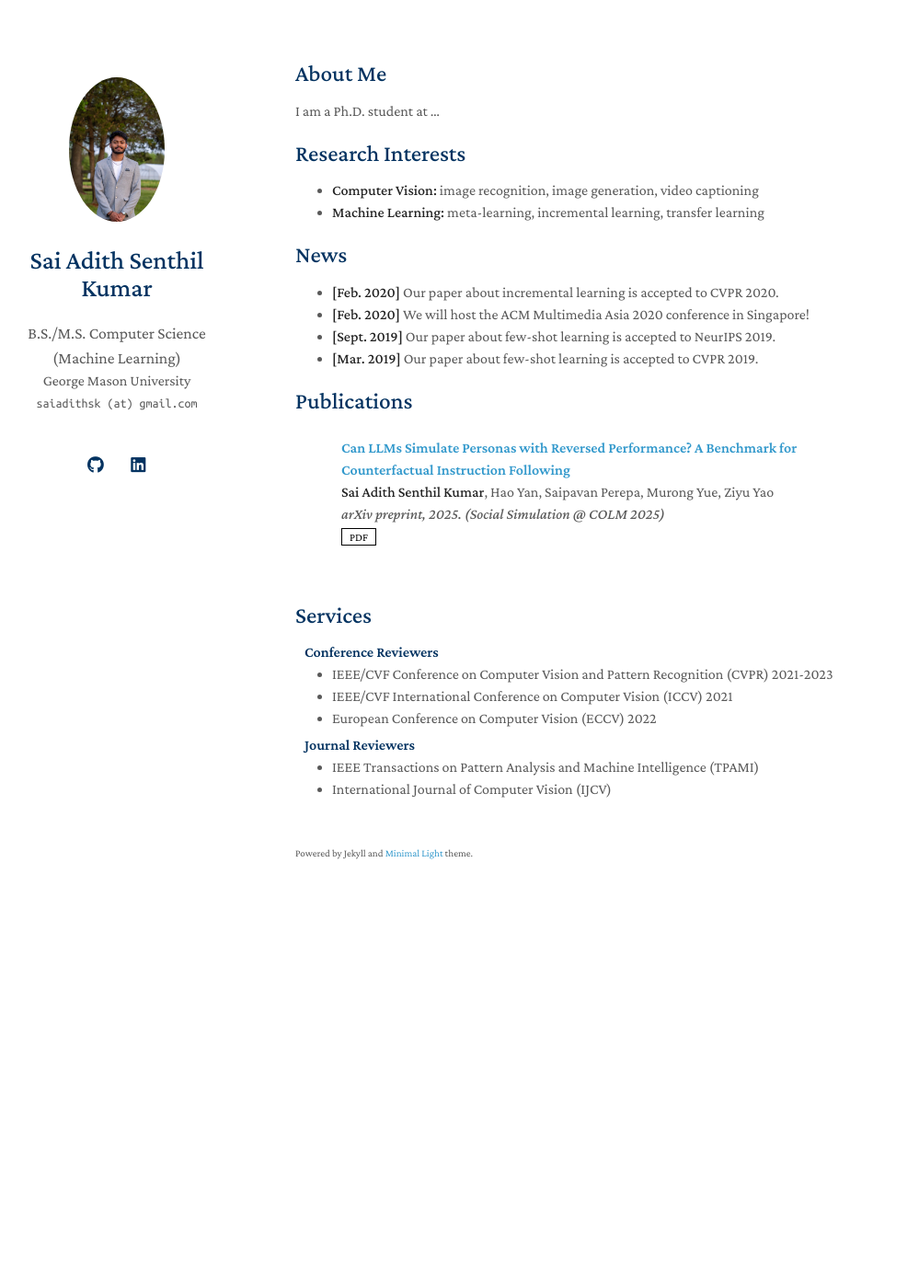
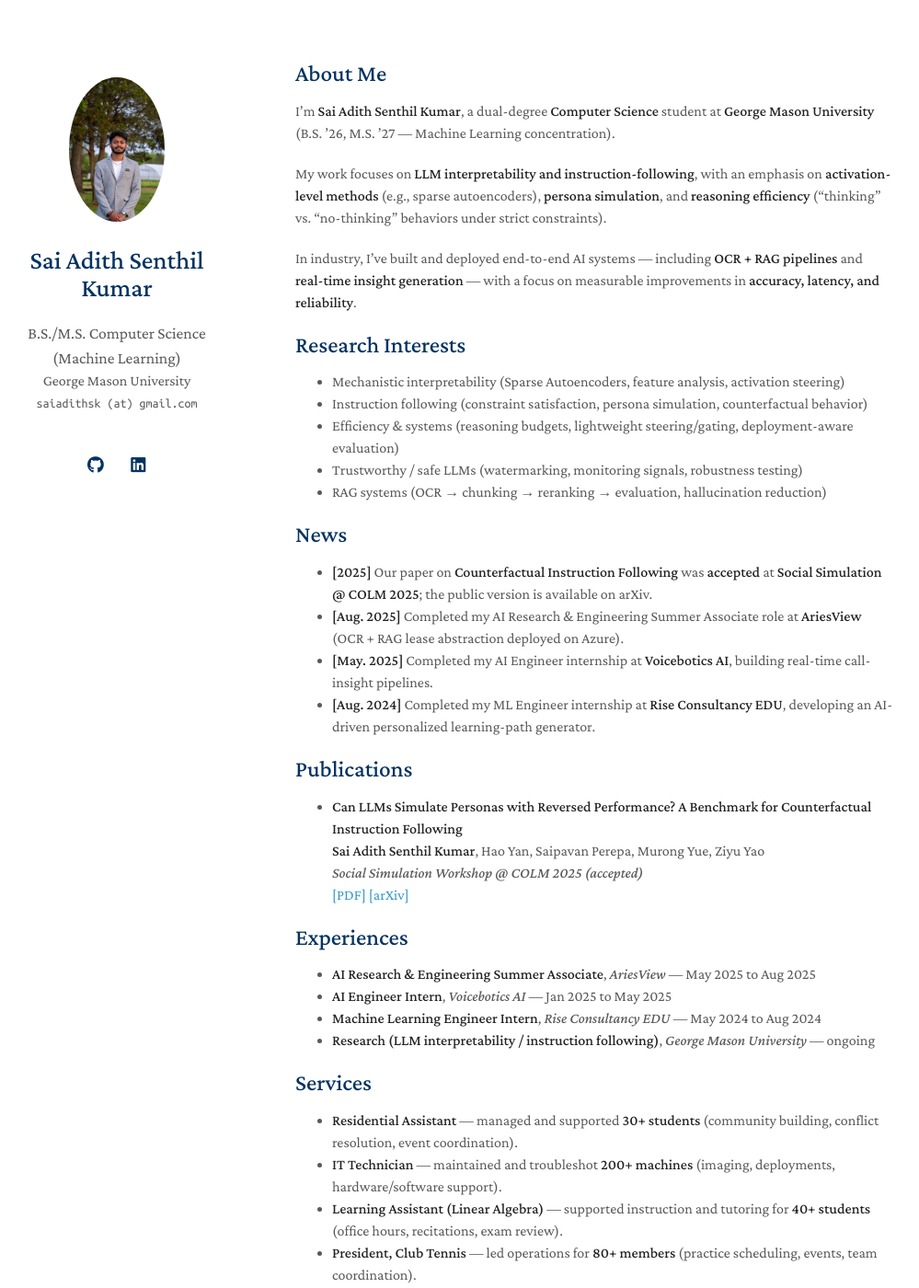
Before and after one commit to SAI-ADITH/SAI-ADITH.github.io, a Jekyll site: the page built from index.md, in a window 1280 px wide and 1400 px high. Shown: the whole window at 92% size, without its empty margins (149-1148 px from the left). Built offline with Jekyll 4.4.1, drawn with Linux system fonts in a browser that asks for light colours; a style sheet for code colours, icons or effects is not loaded; our own code applies the rules of GitHub Pages for plain Markdown files; some of the changed text lies outside the part shown.

Commit message:
Update personal profile with detailed information
Expanded personal and professional details, including research interests, experiences, services, talks, and awards.

````diff
--- a/index.md
+++ b/index.md
@@ -4,20 +4,53 @@ layout: homepage
 
 ## About Me
 
-I am a Ph.D. student at ...
+I’m **Sai Adith Senthil Kumar**, a dual-degree **Computer Science** student at **George Mason University** (B.S. ’26, M.S. ’27 — Machine Learning concentration).
+
+My work focuses on **LLM interpretability and instruction-following**, with an emphasis on **activation-level methods** (e.g., sparse autoencoders), **persona simulation**, and **reasoning efficiency** (“thinking” vs. “no-thinking” behaviors under strict constraints).
+
+In industry, I’ve built and deployed end-to-end AI systems — including **OCR + RAG pipelines** and **real-time insight generation** — with a focus on measurable improvements in **accuracy, latency, and reliability**.
 
 ## Research Interests
 
-- **Computer Vision:** image recognition, image generation, video captioning
-- **Machine Learning:** meta-learning, incremental learning, transfer learning
+- Mechanistic interpretability (Sparse Autoencoders, feature analysis, activation steering)
+- Instruction following (constraint satisfaction, persona simulation, counterfactual behavior)
+- Efficiency & systems (reasoning budgets, lightweight steering/gating, deployment-aware evaluation)
+- Trustworthy / safe LLMs (watermarking, monitoring signals, robustness testing)
+- RAG systems (OCR → chunking → reranking → evaluation, hallucination reduction)
 
 ## News
 
-- **[Feb. 2020]** Our paper about incremental learning is accepted to CVPR 2020.
-- **[Feb. 2020]** We will host the ACM Multimedia Asia 2020 conference in Singapore!
-- **[Sept. 2019]** Our paper about few-shot learning is accepted to NeurIPS 2019.
-- **[Mar. 2019]** Our paper about few-shot learning is accepted to CVPR 2019.
+- **[2025]** Our paper on **Counterfactual Instruction Following** was **accepted** at **Social Simulation @ COLM 2025**; the public version is available on arXiv.
+- **[Aug. 2025]** Completed my AI Research & Engineering Summer Associate role at **AriesView** (OCR + RAG lease abstraction deployed on Azure).
+- **[May. 2025]** Completed my AI Engineer internship at **Voicebotics AI**, building real-time call-insight pipelines.
+- **[Aug. 2024]** Completed my ML Engineer internship at **Rise Consultancy EDU**, developing an AI-driven personalized learning-path generator.
 
-{% include_relative _includes/publications.md %}
+## Publications
 
-{% include_relative _includes/services.md %}
+- **Can LLMs Simulate Personas with Reversed Performance? A Benchmark for Counterfactual Instruction Following**
+  **Sai Adith Senthil Kumar**, Hao Yan, Saipavan Perepa, Murong Yue, Ziyu Yao
+  *Social Simulation Workshop @ COLM 2025 (accepted)*
+  [[PDF]](https://arxiv.org/pdf/2504.06460.pdf) [[arXiv]](https://arxiv.org/abs/2504.06460)
+
+## Experiences
+
+- **AI Research & Engineering Summer Associate**, *AriesView* — May 2025 to Aug 2025
+- **AI Engineer Intern**, *Voicebotics AI* — Jan 2025 to May 2025
+- **Machine Learning Engineer Intern**, *Rise Consultancy EDU* — May 2024 to Aug 2024
+- **Research (LLM interpretability / instruction following)**, *George Mason University* — ongoing
+
+## Services
+
+- **Residential Assistant** — managed and supported **30+ students** (community building, conflict resolution, event coordination).
+- **IT Technician** — maintained and troubleshot **200+ machines** (imaging, deployments, hardware/software support).
+- **Learning Assistant (Linear Algebra)** — supported instruction and tutoring for **40+ students** (office hours, recitations, exam review).
+- **President, Club Tennis** — led operations for **80+ members** (practice scheduling, events, team coordination).
+
+## Talks
+
+- **[2025]** “Counterfactual Instruction Following” — Social Simulation @ COLM 2025 (paper presentation)
+
+## Awards
+
+- **KEEN Award (GMU Research Celebration)** — **$1,000**. [[Certificate PDF]](assets/files/Sai Adith Senthil Kumar.pdf)
+```
````
